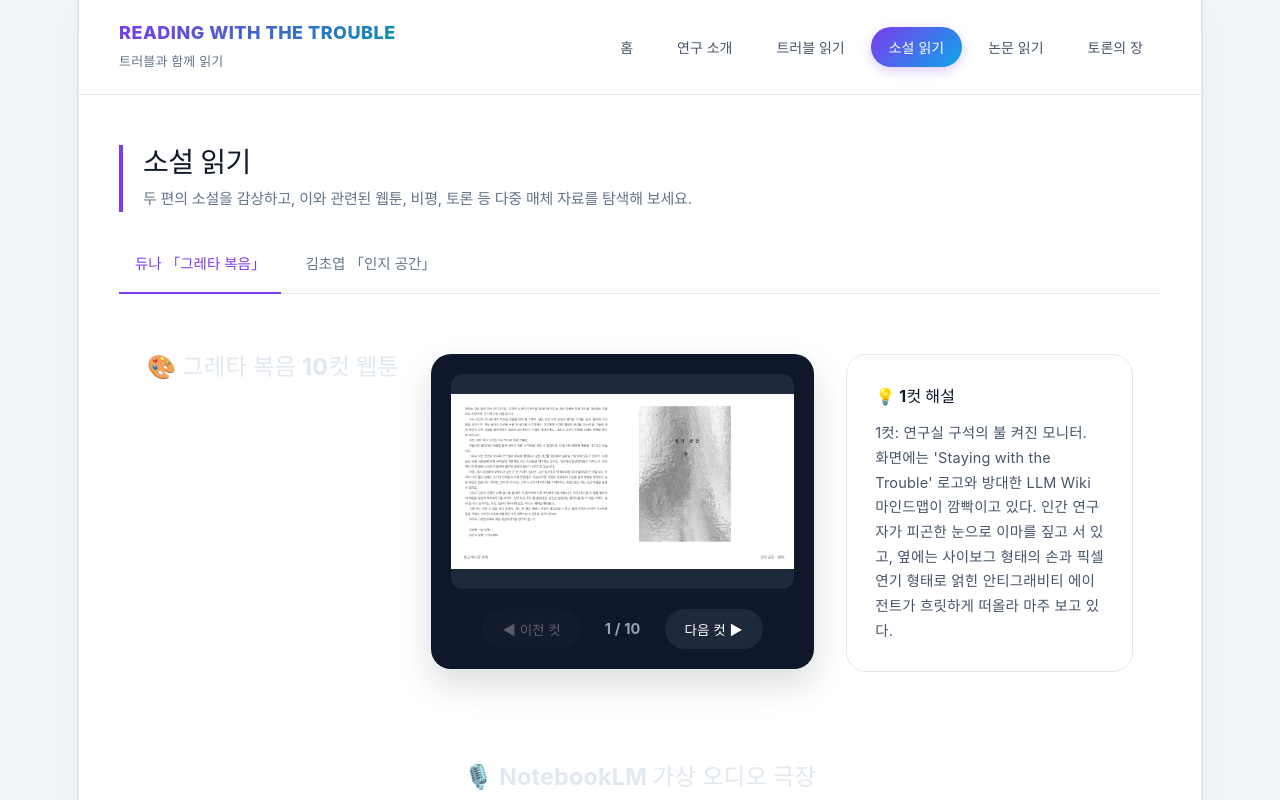
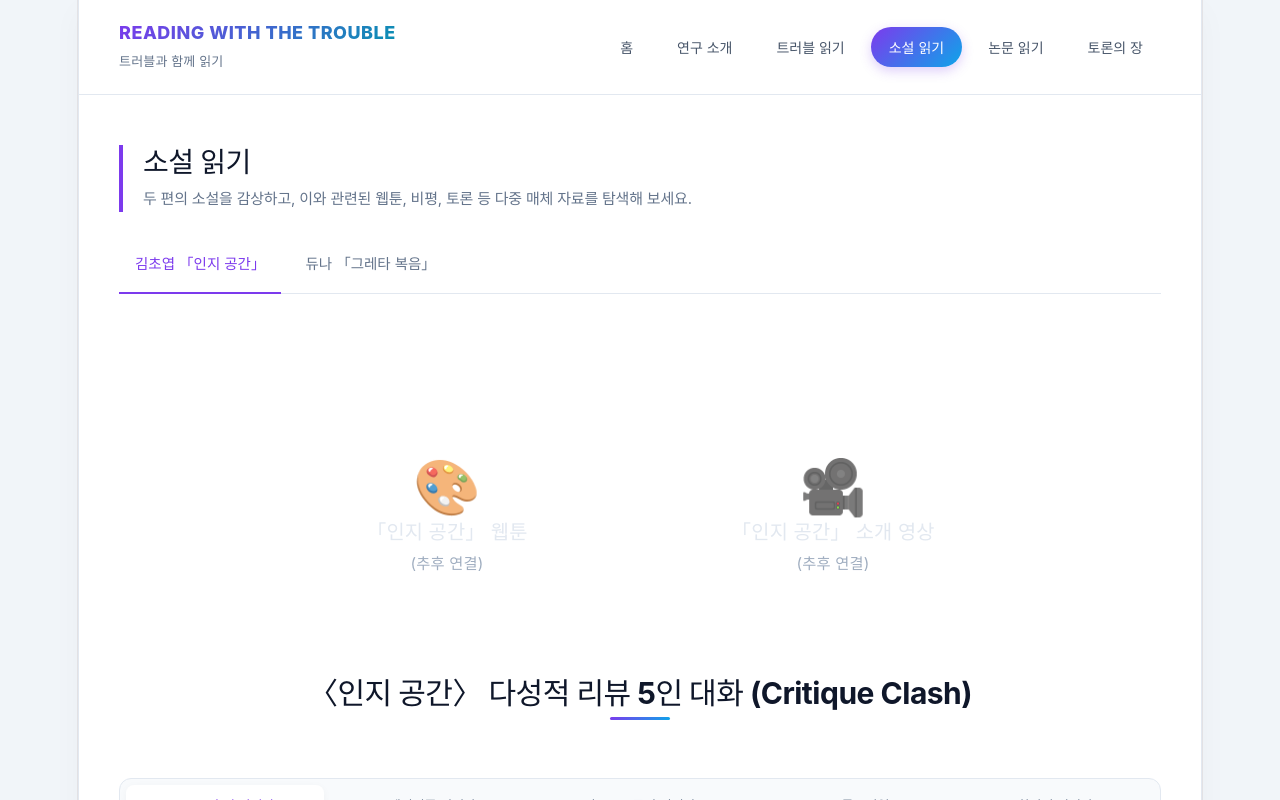
Before and after one commit to daewonnoh/LLM-Wiki-Agent, a React (Vite) app: page / in a window 1280 px wide. Both pictures are taken after a click on the button "소설 읽기". Shown: the top 800 px of the page. Built offline with nearby package versions, Linux system fonts and the light colour scheme; a web font is replaced by a local one.

Commit message:
Reorder tabs to set cognition tab as default in novel reader

```diff
--- a/src/App.jsx
+++ b/src/App.jsx
@@ -54,7 +54,7 @@ function App() {
   const [hoveredConcept, setHoveredConcept] = useState(null);
 
   // 미디어 쇼케이스 서브탭
-  const [activeMediaTab, setActiveMediaTab] = useState('greta');
+  const [activeMediaTab, setActiveMediaTab] = useState('cognition');
   const [currentWebtoonPage, setCurrentWebtoonPage] = useState(1);
 
   // 팟캐스트 관련 상태
@@ -900,16 +900,16 @@ function App() {
 
             <div className="tab-navigation">
               <button
+                className={`tab-btn ${activeMediaTab === 'cognition' ? 'active' : ''}`}
+                onClick={() => setActiveMediaTab('cognition')}
+              >
+                김초엽 「인지 공간」
+              </button>
+              <button
                 className={`tab-btn ${activeMediaTab === 'greta' ? 'active' : ''}`}
                 onClick={() => setActiveMediaTab('greta')}
               >
                 듀나 「그레타 복음」
-              </button>
-              <button
-                className={`tab-btn ${activeMediaTab === 'cognition' ? 'active' : ''}`}
-                onClick={() => setActiveMediaTab('cognition')}
-              >
-                김초엽 「인지 공간」
               </button>
             </div>
 
```
Also changed, not shown: 1 other file (tests, documents, lock files or other folders).
